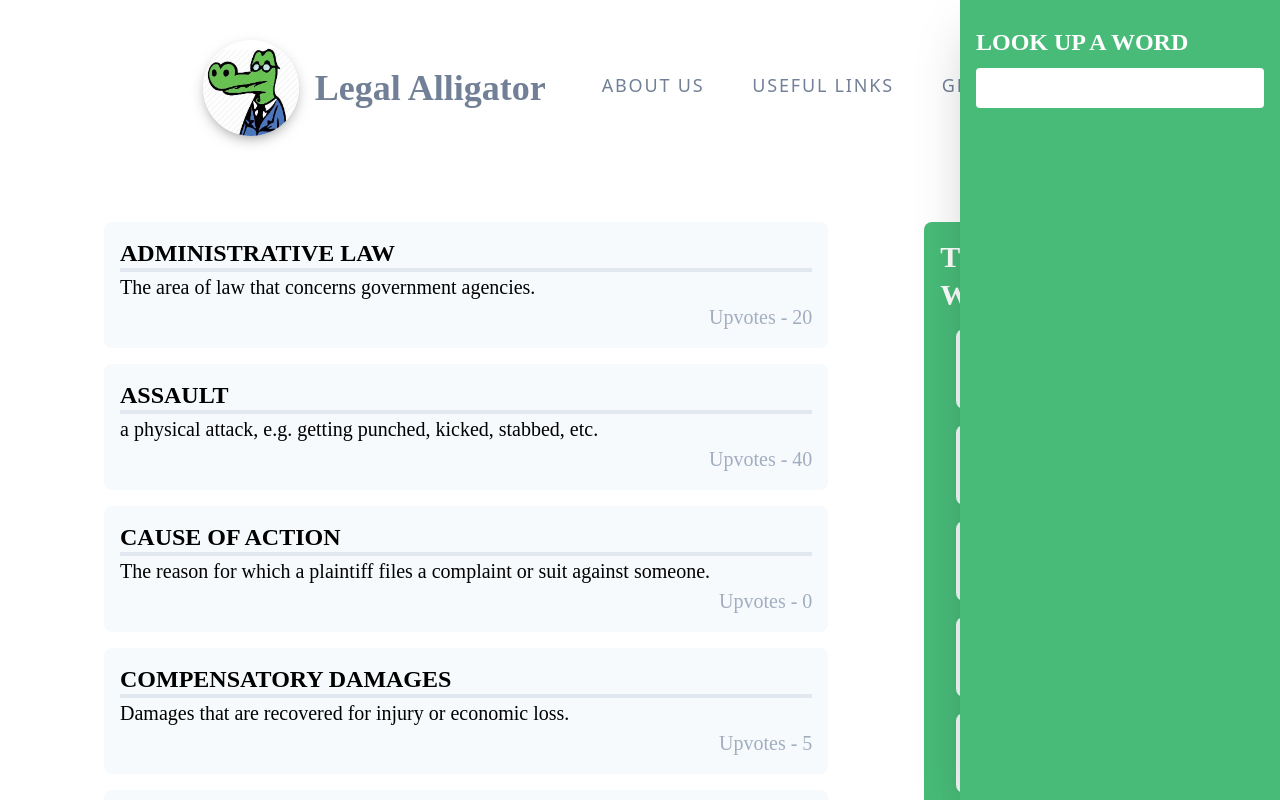
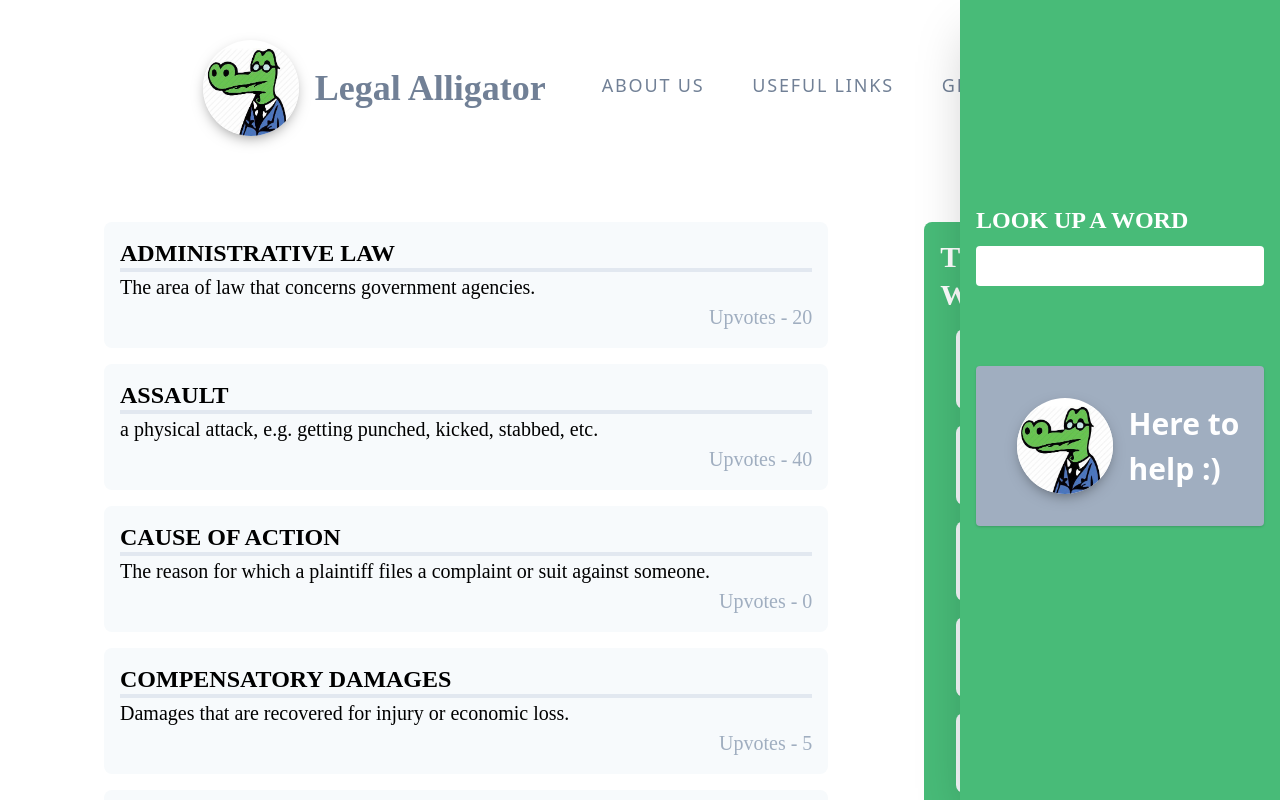
Before and after one commit to jeannetoh99/legalalligatorv1, a React (Create React App) app: page /Glossary in a window 1280 px wide. Both pictures are taken after a click on the element 1093 px from the left and 88 px from the top of the page. Shown: the top 800 px of the page. Built offline with nearby package versions, Linux system fonts and the light colour scheme.

Commit message:
made the drawer less empty on opening + in line definitions coming soon

```diff
--- a/src/Components/NavBar/Drawer.js
+++ b/src/Components/NavBar/Drawer.js
@@ -1,7 +1,9 @@
 import React, { useState } from "react";
 import { words } from "../Glossary/Words";
+import alligatorhead from "./../../images/alligatorhead.jpg"
 
 class DrawerComponent extends React.Component {
+
   constructor(props) {
     super(props);
     this.state = {
@@ -9,11 +11,17 @@ class DrawerComponent extends React.Component {
       userInput: null,
       showSuggestions: false,
       filteredSuggestions: [],
+      openDrawer: this.props.openDrawer,
+      chosenWord: null,
     };
   }
+  //LOAD THE GLOSSARY DICTIONARY
   static defaultProps = {
     suggestions: words,
   };
+
+
+
   onChange = (e) => {
     const { suggestions } = this.props;
 
@@ -37,7 +45,9 @@ class DrawerComponent extends React.Component {
       filteredSuggestions: [],
       showSuggestions: false,
       userInput: e.currentTarget.innerText,
+      chosenWord: e.currentTarget.innerText,
     });
+
   };
 
   render() {
@@ -62,14 +72,14 @@ class DrawerComponent extends React.Component {
 
               // Flag the active suggestion with a class
 
-
+              let path = "/Glossary/" + suggestion.term.toLowerCase();
               return (
                 <li
                   className="bg-white rounded w-full h-20 my-4 p-2 font-semibold "
                   key={suggestion.term}
                   onClick={onClick}
                 >
-                  {suggestion.term}
+                    {suggestion.term}
                 </li>
               );
             })}
@@ -82,10 +92,32 @@ class DrawerComponent extends React.Component {
           </div>
         );
       }
+    } else {
+      suggestionsListComponent = (
+        <div className="w-full justify-center flex-row bg-gray-500 flex items-center my-20 rounded shadow">
+
+
+          <div className="h-24 w-24 mx-4 rounded-full shadow-focus overflow-hidden m-8 bg-white">
+          <img src={alligatorhead} className="mt-2" style={{height: 90, objectFit:"cover"}}/>
+
+          </div>
+          <p className="font-semibold text-white text-3xl">Here to<br/>help :)</p>
+        </div>
+      );
+    }
+    const expandedDefinition = (text) => {
+      const defstyle = this.state.chosenWord
+      ? "bg-gray-200 w-full h-auto shadow content-start"
+      : "hidden";
+      return(
+        <div className={defstyle}>
+          {this.state.chosenWord}
+        </div>
+      );
     }
 
     const styling = this.props.openDrawer
-      ? "navbar w-80 absolute overflow-x-scroll bg-green-500 top-0 right-0 h-screen p-4 shadow-2xl"
+      ? "navbar w-80 absolute overflow-x-scroll bg-green-500 top-0 right-0 h-screen p-4 shadow-2xl content-center"
       : "hidden";
 
     return (
@@ -104,6 +136,7 @@ class DrawerComponent extends React.Component {
           />
         </form>
         {suggestionsListComponent}
+        {expandedDefinition}
       </div>
     );
   }
--- a/src/Components/NavBar/NavBar.js
+++ b/src/Components/NavBar/NavBar.js
@@ -54,7 +54,7 @@ const NavBar = () => {
         </ul>
 
       </div>
-      <DrawerComponent openDrawer={openDrawer}/>
+      <DrawerComponent openDrawer={openDrawer} toggleDrawer={toggleDrawer}/>
     </nav>
   );
 }
```
